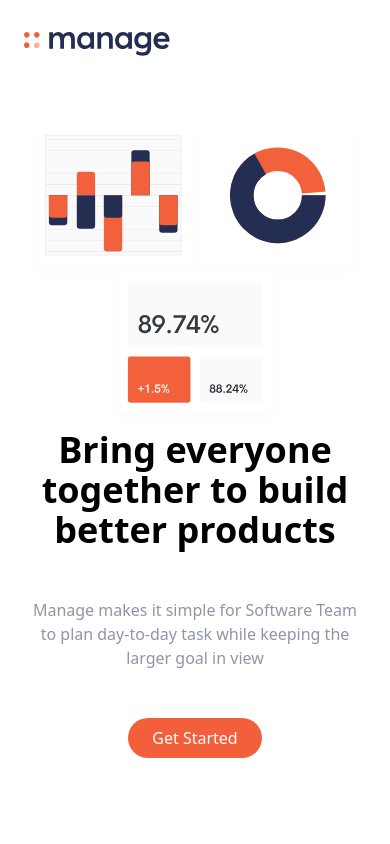
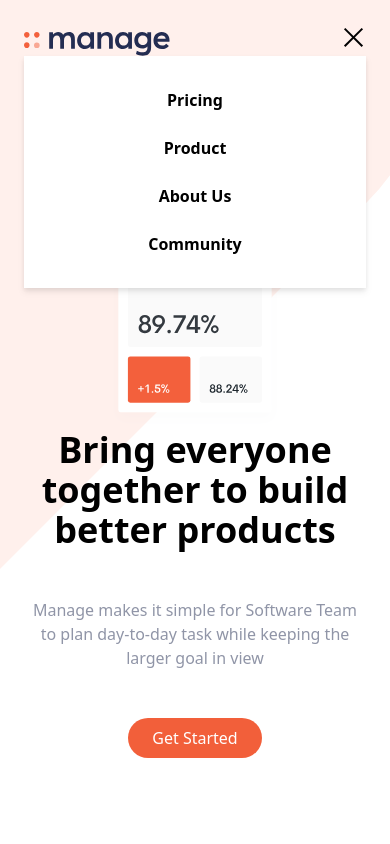
Before and after one commit to Haroonabdulrazaq/manage-landing-tailwind, a website: page index.html in a window 390 px wide. Shown: the top 844 px of the page. Drawn offline with Linux system fonts and the light colour scheme.

Commit message:
Add script to menu hamnurger

```diff
--- a/index.html
+++ b/index.html
@@ -29,6 +29,21 @@
           class="hidden md:block py-2 px-6 text-white bg-brightRed rounded-full baseline hover:bg-brightRedLight"
           >Get Started</a
         >
+        <!-- Hambuger Icon -->
+        <Button id="menu-btn" class="block open hamburger md:hidden focus:outline-none">
+          <span class="hamburger-top"></span>
+          <span class="hamburger-middle"></span>
+          <span class="hamburger-bottom"></span>
+        </Button>
+      </div>
+      <!-- mobile Menu -->
+      <div id="menu" class="absolute flex flex-col items-center self-end
+          py-8 space-y-6 font-bold bg-white sm:w-auto sm:self-center
+          left-6 right-6 drop-shadow-md">
+        <a href="#" class="hover:text-darkGrayishBlue">Pricing</a>
+          <a href="#" class="hover:text-darkGrayishBlue">Product</a>
+          <a href="#" class="hover:text-darkGrayishBlue">About Us</a>
+          <a href="#" class="hover:text-darkGrayishBlue">Community</a>
       </div>
     </nav>
     <!-- Hero section -->
@@ -281,6 +296,13 @@
     </div>
   </div>
 </footer>
-
+    <script>
+      const menuBtn = document.getElementById('menu-btn')
+      const menu = document.getElementById('menu')
+      menuBtn.addEventListener('click', ()=>{
+        menuBtn.classList.toggle("open");
+        menu.classList.toggle("hidden");
+      })
+    </script>
   </body>
 </html>
--- a/input.css
+++ b/input.css
@@ -1,3 +1,74 @@
 @tailwind base;
 @tailwind components;
 @tailwind utilities;
+
+
+@media(max-width: 576px) {
+  body {
+    background-position: 50px -50px;
+    background-size: 500px;
+  }
+
+  #cta {
+    background-image: url('../img/bg-simplify-section-mobile.svg');
+    background-repeat: no-repeat;
+  }
+}
+
+body {
+  background-image: url('../img/bg-tablet-pattern.svg');
+  background-repeat: no-repeat;
+  background-size: 800px;
+  background-position: 90% -5%;
+}
+
+#cta {
+  background-image: url('../img/bg-simplify-section-desktop.svg');
+  background-repeat: no-repeat;
+}
+/* Hamburger Menu */
+
+.hamburger {
+  cursor: pointer;
+  width: 25px;
+  height: 24px;
+  position: relative;
+  transition: all 0.25s;
+  position: relative;
+}
+
+.hamburger-top, .hamburger-middle, .hamburger-bottom {
+  position: absolute;
+  top: 0;
+  left: 0;
+  width: 25px;
+  height: 2px;
+  background-color: #000;
+  transform: rotate(0);
+  transition: all 0.5s;
+}
+
+  .hamburger-middle {
+  transform: translateY(7px);
+}
+
+.hamburger-bottom {
+  transform: translateY(14px);
+}
+
+.open{
+  transform: rotate(90deg);
+  transform: translateY(0px);
+}
+
+.open .hamburger-top {
+  transform: rotate(45deg) translateY(6px) translate(6px);
+}
+
+.open .hamburger-middle{
+  display: none;
+}
+
+.open .hamburger-bottom {
+  transform: rotate(-45deg) translateY(6px) translate(-6px);
+}
```
Also changed, not shown: css/main.css.
